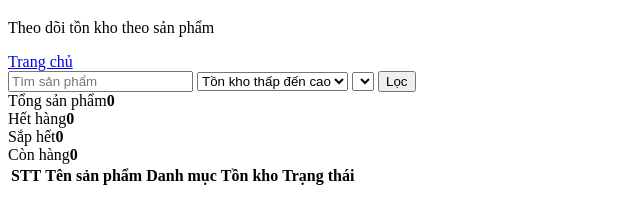
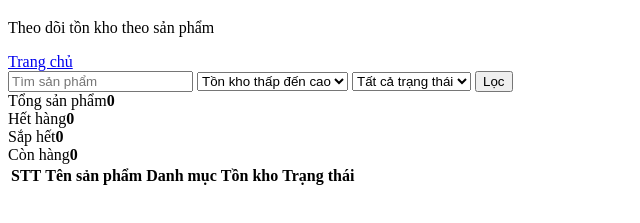
Before and after one commit to dttamnek13102005/web_banquanao, a plain HTML site: page frontend/pages/admin/tonkho_list.html in a window 1280 px wide. Shown: the part 61-284 px from the top of the page, without its empty margins (0-640 px from the left). Drawn offline with Linux system fonts and the light colour scheme; files whose address does not match are found by name.

Commit message:
fr_them_sua phan loai

```diff
--- a/frontend/pages/admin/tonkho_list.html
+++ b/frontend/pages/admin/tonkho_list.html
@@ -26,7 +26,10 @@
                     <option value="desc">Tồn kho cao đến thấp</option>
                 </select>
                 <select id="status" name="status">
-
+                    <option value="">Tất cả trạng thái</option>
+                    <option value="hethang">Hết hàng</option>
+                    <option value="saphet">Sắp hết</option>
+                    <option value="conhang">Còn hàng</option>
                 </select>
                 <button class="btn btn-primary" type="submit">Lọc</button>
             </form>
```
